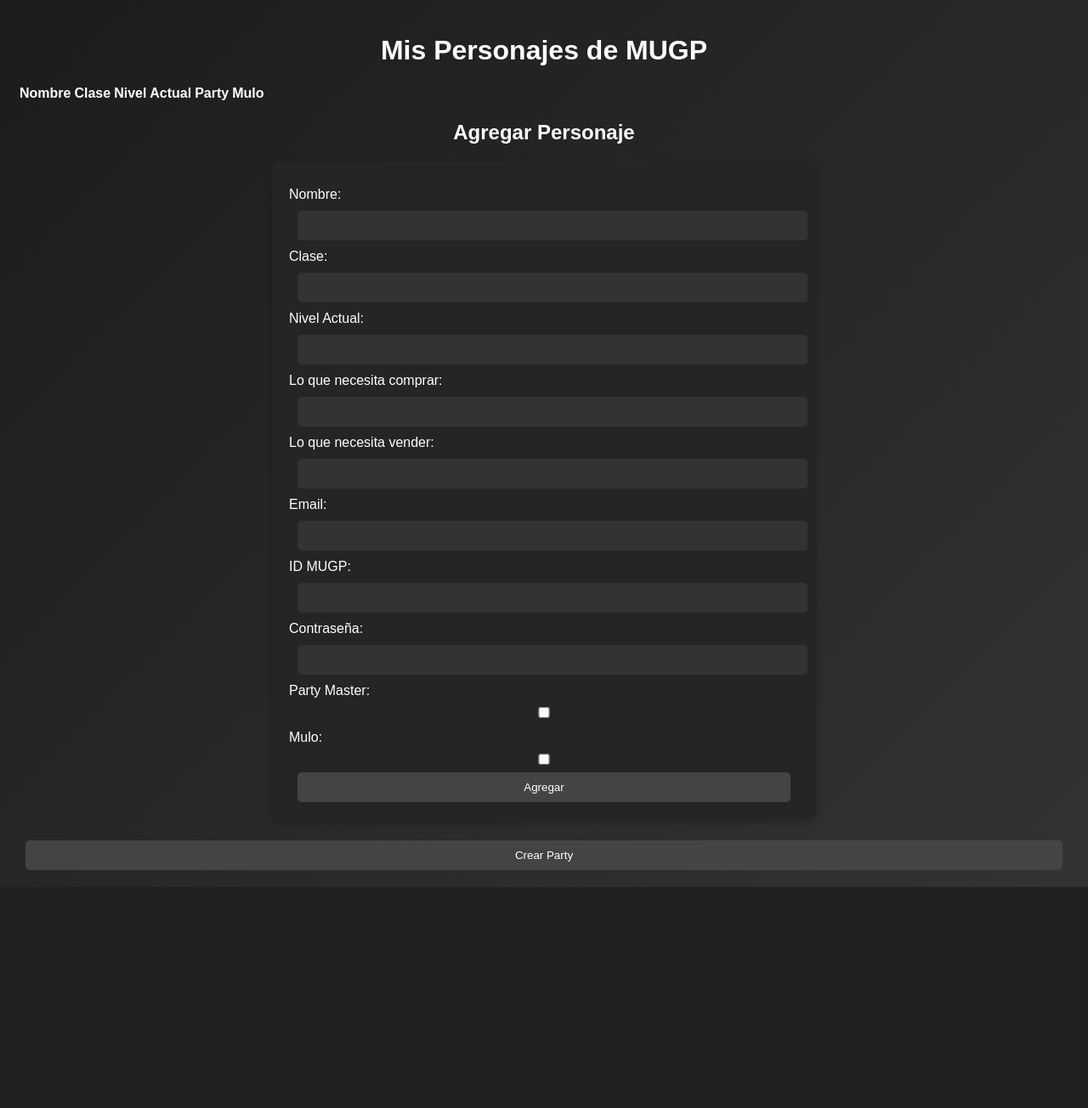
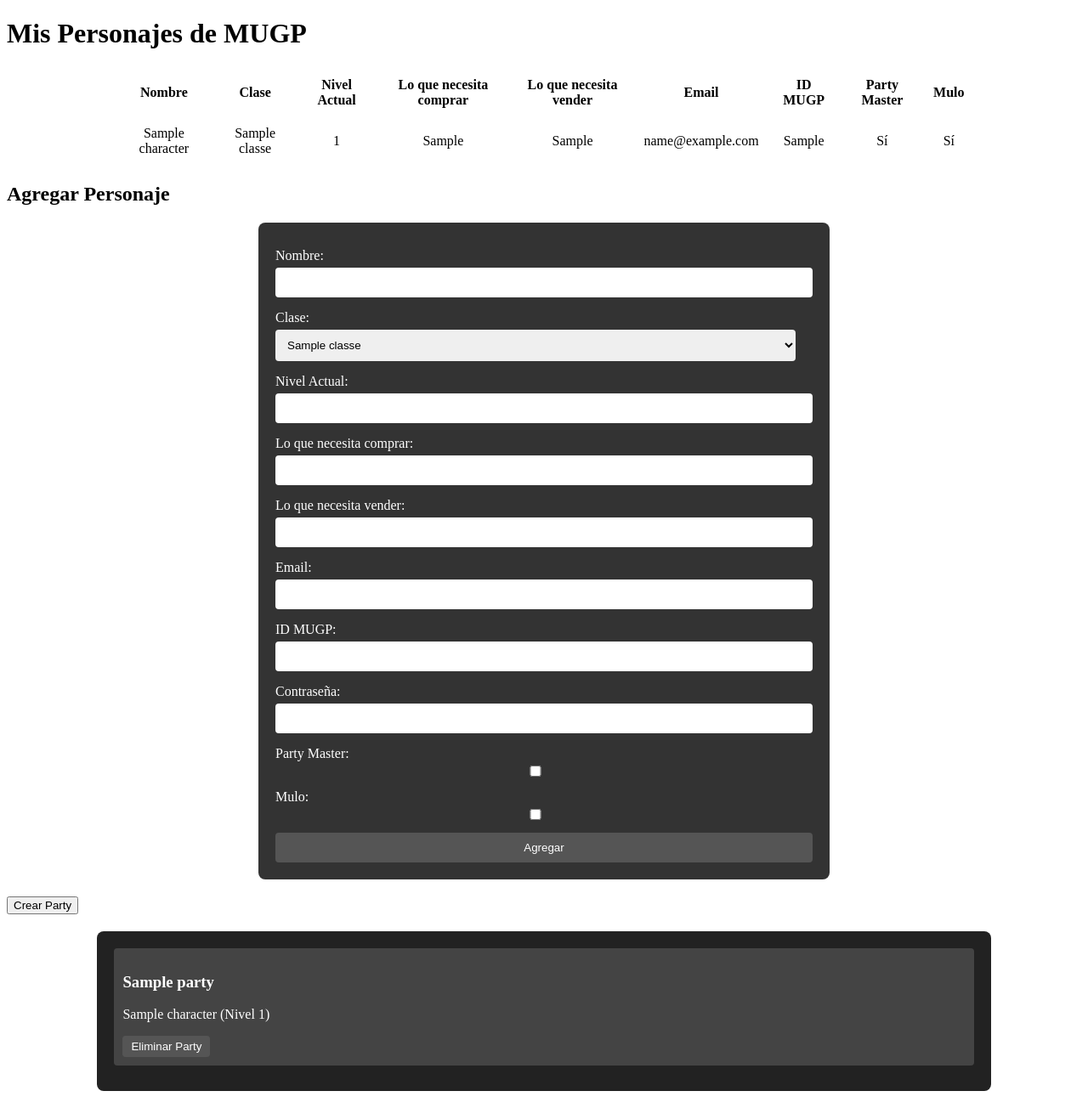
Before and after one commit to RaphaCarpio1532/mugp-manager, a Flask app: page / in a window 1280 px wide. Shown: the whole page at 85% size. Before the commit the page ends 1044 px from the top, so only its background shows below. Run offline with Flask 3, Linux system fonts and the light colour scheme; tables that the repository leaves empty hold one stand-in row (values such as "Sample post"); data that the repository does not hold is empty.

Commit message:
Fix characters endpoint, add validation, and improve UI

```diff
--- a/app.py
+++ b/app.py
@@ -1,124 +1,131 @@
-from flask import Flask, render_template, request, jsonify
-import sqlite3
+from flask import Flask, request, jsonify, render_template
+from flask_sqlalchemy import SQLAlchemy
+import os
 
 app = Flask(__name__)
 
-# Conexión a la base de datos
-def connect_db():
-    return sqlite3.connect('database.db')
+# Database Configuration
+BASE_DIR = os.path.abspath(os.path.dirname(__file__))
+app.config['SQLALCHEMY_DATABASE_URI'] = 'sqlite:///' + os.path.join(BASE_DIR, 'database.db')
+app.config['SQLALCHEMY_TRACK_MODIFICATIONS'] = False
 
-# Ruta para cargar el HTML
+db = SQLAlchemy(app)
+
+# Database Models
+class Character(db.Model):
+    __tablename__ = 'characters'
+    id = db.Column(db.Integer, primary_key=True)
+    name = db.Column(db.String(100), nullable=False)
+    class_id = db.Column(db.Integer, db.ForeignKey('classes.id'), nullable=False)
+    level = db.Column(db.Integer, nullable=False)
+    to_buy = db.Column(db.String(200))
+    to_sell = db.Column(db.String(200))
+    email = db.Column(db.String(100), nullable=False)
+    id_mugp = db.Column(db.String(100), nullable=False)
+    password = db.Column(db.String(100), nullable=False)
+    is_party_master = db.Column(db.Boolean, default=False)
+    is_mule = db.Column(db.Boolean, default=False)
+    character_class = db.relationship('Class', backref='characters')
+
+class Class(db.Model):
+    __tablename__ = 'classes'
+    id = db.Column(db.Integer, primary_key=True)
+    class_name = db.Column(db.String(100), nullable=False)
+
+class Party(db.Model):
+    id = db.Column(db.Integer, primary_key=True)
+    name = db.Column(db.String(100), nullable=False)
+    members = db.relationship('Character', secondary='party_members', backref='parties')
+
+party_members = db.Table('party_members',
+    db.Column('party_id', db.Integer, db.ForeignKey('party.id'), primary_key=True),
+    db.Column('character_id', db.Integer, db.ForeignKey('characters.id'), primary_key=True)
+)
+
+# Main Route
 @app.route('/')
 def index():
     return render_template('index.html')
 
-# Ruta para obtener personajes
+# Endpoint to Get Characters
 @app.route('/get_characters', methods=['GET'])
 def get_characters():
-    conn = connect_db()
-    cursor = conn.cursor()
-    cursor.execute('''
-        SELECT c.name, cl.class_name, c.current_level, c.is_party_master, c.is_mule
-        FROM characters c
-        JOIN classes cl ON c.class_id = cl.id
-    ''')
-    characters = cursor.fetchall()
-    conn.close()
-    return jsonify(characters)
+    characters = Character.query.all()
+    characters_list = []
+    for char in characters:
+        character_class_name = char.character_class.class_name if char.character_class else "Unknown"
+        characters_list.append([
+            char.name,
+            character_class_name,
+            char.level,
+            char.to_buy,
+            char.to_sell,
+            char.email,
+            char.id_mugp,
+            char.is_party_master,
+            char.is_mule,
+            char.id
+        ])
+    return jsonify(characters_list)
 
-# Ruta para agregar personajes
+# Endpoint to Get Classes
+@app.route('/get_classes', methods=['GET'])
+def get_classes():
+    classes = Class.query.all()
+    classes_list = [{'id': cls.id, 'class_name': cls.class_name} for cls in classes]
+    return jsonify(classes_list)
+
+# Endpoint to Add a Character
 @app.route('/add_character', methods=['POST'])
 def add_character():
+    try:
+        data = request.get_json()
+        new_character = Character(
+            name=data['name'],
+            class_id=data['class_id'],
+            level=data['level'],
+            to_buy=data.get('to_buy'),
+            to_sell=data.get('to_sell'),
+            email=data['email'],
+            id_mugp=data['id_mugp'],
+            password=data['password'],
+            is_party_master=data.get('is_party_master', False),
+            is_mule=data.get('is_mule', False)
+        )
+        db.session.add(new_character)
+        db.session.commit()
+        return jsonify({'status': 'success'})
+    except Exception as e:
+        print(f"Error al agregar personaje: {e}")
+        return jsonify({'status': 'error', 'message': str(e)})
+
+# Endpoint to Create a Party
+@app.route('/add_party', methods=['POST'])
+def add_party():
     data = request.get_json()
-    print(data)
-
-    # Asegurarnos de que 'is_party_master' y 'is_mule' tengan valores predeterminados
-    is_party_master = data.get('is_party_master', False)  # False si no está presente
-    is_mule = data.get('is_mule', False)  # False si no está presente
-
-    conn = connect_db()
-    cursor = conn.cursor()
-    cursor.execute('''
-        INSERT INTO characters (name, class_id, current_level, to_buy, to_sell, email, id_mugp, password, is_party_master, is_mule)
-        VALUES (?, ?, ?, ?, ?, ?, ?, ?, ?, ?)''',
-        (data['name'], data['class'], data['level'], data['to_buy'], data['to_sell'], data['email'], data['id_mugp'], data['password'], is_party_master, is_mule)
-    )
-    print("Datos insertados")
-    conn.commit()
-    conn.close()
+    new_party = Party(name=data['party_name'])
+    db.session.add(new_party)
+    db.session.commit()
+    # Add members to the party
+    for char_id in data['character_ids']:
+        character = Character.query.get(char_id)
+        if character:
+            new_party.members.append(character)
+    db.session.commit()
     return jsonify({'status': 'success'})
 
-
-@app.route('/delete_character/<int:id>', methods=['DELETE'])
-def delete_character(id):
-    conn = connect_db()
-    cursor = conn.cursor()
-    cursor.execute("DELETE FROM characters WHERE id = ?", (id,))
-    conn.commit()
-    conn.close()
-    return jsonify({'status': 'success'})
-
-
-@app.route('/add_party', methods=['POST'])
-def add_party():
-    data = request.json
-    party_name = data['party_name']
-    character_ids = data['character_ids']  # Lista de IDs de personajes seleccionados
-
-    conn = connect_db()
-    cursor = conn.cursor()
-
-    # Insertar el party
-    cursor.execute('INSERT INTO parties (party_name) VALUES (?)', (party_name,))
-    party_id = cursor.lastrowid
-
-    # Insertar los personajes en el party
-    for character_id in character_ids:
-        cursor.execute('INSERT INTO party_members (party_id, character_id) VALUES (?, ?)', (party_id, character_id))
-
-    conn.commit()
-    conn.close()
-
-    return jsonify({'status': 'success'})
-
-# Ruta para obtener los parties y sus miembros
+# Endpoint to Get Parties
 @app.route('/get_parties', methods=['GET'])
 def get_parties():
-    conn = connect_db()
-    cursor = conn.cursor()
-
-    # Obtener todos los parties
-    cursor.execute("SELECT id, party_name FROM parties")
-    parties = cursor.fetchall()
-
-    parties_list = []
-
-    # Iterar sobre cada party y obtener sus miembros
-    for party in parties:
-        party_id, party_name = party
-
-        # Obtener los miembros del party
-        cursor.execute('''
-            SELECT c.name, c.current_level
-            FROM party_members pm
-            JOIN characters c ON pm.character_id = c.id
-            WHERE pm.party_id = ?
-        ''', (party_id,))
-
-        members = cursor.fetchall()
-        member_list = [{'name': member[0], 'level': member[1]} for member in members]
-
-        # Formatear la información del party
-        parties_list.append({
-            'id': party_id,
-            'party_name': party_name,
-            'members': member_list
-        })
-
-    conn.close()
+    parties = Party.query.all()
+    parties_list = [{
+        'party_name': party.name,
+        'members': [{'name': member.name, 'level': member.level} for member in party.members],
+        'id': party.id
+    } for party in parties]
     return jsonify(parties_list)
 
-
-
 if __name__ == '__main__':
+    with app.app_context():
+        db.create_all()  # Create tables if they do not exist
     app.run(debug=True)
--- a/static/css/styles.css
+++ b/static/css/styles.css
@@ -1,56 +1,86 @@
-/* Estilos generales */
-body {
-    background: linear-gradient(135deg, #1c1c1c, #333); /* Gradiente de fondo */
-    color: white;
-    font-family: 'Brooklyn', sans-serif;
-    padding: 20px;
-    margin: 0;
+#characters-table {
+    width: 80%;
+    margin: 0 auto;
+    border-collapse: collapse;
+    text-align: center;
 }
 
-h1, h2 {
-    text-align: center; /* Centramos los títulos */
-    margin-bottom: 20px; /* Espacio inferior */
-    color: #fff;
+#characters-table th, #characters-table td {
+    border: 1px solid #ffffff;
+    padding: 10px;
 }
 
-/* Estilos del formulario */
-form {
-    max-width: 600px; /* Ancho del formulario */
+#add-character-form {
+    width: 50%;
+    margin: 20px auto;
+    background-color: #333;
+    padding: 20px;
+    border-radius: 8px;
+}
+
+#add-character-form label {
+    display: block;
+    margin-top: 10px;
+    color: #ffffff;
+}
+
+#add-character-form input, #add-character-form select {
+    width: calc(100% - 20px);
+    padding: 10px;
+    margin: 5px 0;
+    border: none;
+    border-radius: 4px;
+}
+
+#add-character-form button {
+    width: 100%;
+    padding: 10px;
+    background-color: #555;
+    color: #ffffff;
+    border: none;
+    border-radius: 4px;
+    cursor: pointer;
+    margin-top: 10px;
+}
+
+#add-character-form button:hover {
+    background-color: #777;
+}
+
+#parties-container {
+    width: 80%;
     margin: 20px auto;
     padding: 20px;
-    background-color: #252525;
-    border-radius: 10px;
-    box-shadow: 0 4px 8px rgba(0, 0, 0, 0.2);
+    background-color: #222;
+    border-radius: 8px;
 }
 
-label {
-    display: block;
-    margin-bottom: 5px;
-    margin-top: 10px; /* Añadir espacio superior */
+.party-box {
+    background-color: #444;
+    padding: 10px;
+    margin-bottom: 10px;
+    border-radius: 4px;
 }
 
-input, select, button {
-    margin-top: 5px;
-    padding: 10px;
-    width: calc(100% - 20px);
-    margin-left: 10px;
-    background-color: #333;
-    border: none;
-    border-radius: 5px;
-    color: white;
+.party-box h3 {
+    color: #ffffff;
 }
 
-button {
-    background-color: #444;
-    cursor: pointer;
-    transition: background-color 0.3s;
+.party-box ul {
+    list-style-type: none;
+    padding: 0;
+    color: #ffffff;
 }
 
-button:hover {
-    background-color: #edcb1e;
+.party-box button {
+    padding: 5px 10px;
+    background-color: #555;
+    color: #ffffff;
+    border: none;
+    border-radius: 4px;
+    cursor: pointer;
 }
 
-/* Estilos del contenedor de parties */
-#parties-container {
-    margin
+.party-box button:hover {
+    background-color: #777;
 }
--- a/static/js/script.js
+++ b/static/js/script.js
@@ -1,6 +1,7 @@
 document.addEventListener('DOMContentLoaded', function() {
     loadCharacters(); // Cargar los personajes al cargar la página
     loadParties(); // Cargar los parties al cargar la página
+    loadClasses(); // Cargar las clases al cargar la página
 });
 
 // Función para cargar y mostrar los personajes
@@ -17,13 +18,35 @@
                     <td>${character[0]}</td>
                     <td>${character[1]}</td>
                     <td>${character[2]}</td>
-                    <td>${character[3] ? 'Sí' : 'No'}</td>
-                    <td>${character[4] ? 'Sí' : 'No'}</td>
+                    <td>${character[3]}</td>
+                    <td>${character[4]}</td>
+                    <td>${character[5]}</td>
+                    <td>${character[6]}</td>
+                    <td>${character[7] ? 'Sí' : 'No'}</td>
+                    <td>${character[8] ? 'Sí' : 'No'}</td>
                 `;
                 charactersTable.appendChild(row);
             });
         })
         .catch(error => console.error('Error al cargar personajes:', error));
+}
+
+// Función para cargar las clases y llenar el select correspondiente
+function loadClasses() {
+    fetch('/get_classes')
+        .then(response => response.json())
+        .then(data => {
+            const classSelect = document.querySelector('#class');
+            classSelect.innerHTML = ''; // Limpiar opciones previas
+
+            data.forEach(cls => {
+                const option = document.createElement('option');
+                option.value = cls.id;
+                option.textContent = cls.class_name;
+                classSelect.appendChild(option);
+            });
+        })
+        .catch(error => console.error('Error al cargar las clases:', error));
 }
 
 // Función para mostrar el formulario de creación de party
@@ -40,7 +63,7 @@
 
             data.forEach(character => {
                 const option = document.createElement('option');
-                option.value = character[5]; // ID del personaje
+                option.value = character[9]; // ID del personaje
                 option.textContent = `${character[0]} - Nivel ${character[2]}`; // Nombre y nivel
                 select.appendChild(option);
             });
@@ -108,3 +131,37 @@
     })
     .catch(error => console.error('Error al eliminar party:', error));
 }
+
+// Función para agregar un personaje
+document.querySelector('#add-character-form').addEventListener('submit', function(event) {
+    event.preventDefault();
+
+    const characterData = {
+        name: document.querySelector('#name').value,
+        class_id: document.querySelector('#class').value,
+        level: document.querySelector('#level').value,
+        to_buy: document.querySelector('#to_buy').value,
+        to_sell: document.querySelector('#to_sell').value,
+        email: document.querySelector('#email').value,
+        id_mugp: document.querySelector('#id_mugp').value,
+        password: document.querySelector('#password').value,
+        is_party_master: document.querySelector('#is_party_master').checked,
+        is_mule: document.querySelector('#is_mule').checked
+    };
+
+    fetch('/add_character', {
+        method: 'POST',
+        headers: {
+            'Content-Type': 'application/json'
+        },
+        body: JSON.stringify(characterData)
+    })
+    .then(response => response.json())
+    .then(data => {
+        if (data.status === 'success') {
+            alert('Personaje agregado exitosamente!');
+            loadCharacters(); // Recargar la lista de personajes después de agregar
+        }
+    })
+    .catch(error => console.error('Error al agregar personaje:', error));
+});
--- a/templates/index.html
+++ b/templates/index.html
@@ -15,7 +15,11 @@
                 <th>Nombre</th>
                 <th>Clase</th>
                 <th>Nivel Actual</th>
-                <th>Party</th>
+                <th>Lo que necesita comprar</th>
+                <th>Lo que necesita vender</th>
+                <th>Email</th>
+                <th>ID MUGP</th>
+                <th>Party Master</th>
                 <th>Mulo</th>
             </tr>
         </thead>
@@ -28,24 +32,36 @@
     <form id="add-character-form">
         <label for="name">Nombre:</label>
         <input type="text" id="name" name="name" required><br>
+
         <label for="class">Clase:</label>
-        <input type="text" id="class" name="class" required><br>
+        <select id="class" name="class" required>
+            <!-- Las opciones de clases se llenarán dinámicamente con JavaScript -->
+        </select><br>
+
         <label for="level">Nivel Actual:</label>
         <input type="number" id="level" name="level" required><br>
+
         <label for="to_buy">Lo que necesita comprar:</label>
         <input type="text" id="to_buy" name="to_buy"><br>
+
         <label for="to_sell">Lo que necesita vender:</label>
         <input type="text" id="to_sell" name="to_sell"><br>
+
         <label for="email">Email:</label>
         <input type="email" id="email" name="email" required><br>
+
         <label for="id_mugp">ID MUGP:</label>
         <input type="text" id="id_mugp" name="id_mugp" required><br>
+
         <label for="password">Contraseña:</label>
         <input type="password" id="password" name="password" required><br>
+
         <label for="is_party_master">Party Master:</label>
         <input type="checkbox" id="is_party_master" name="is_party_master"><br>
+
         <label for="is_mule">Mulo:</label>
         <input type="checkbox" id="is_mule" name="is_mule"><br>
+
         <button type="submit">Agregar</button>
     </form>
 
```
